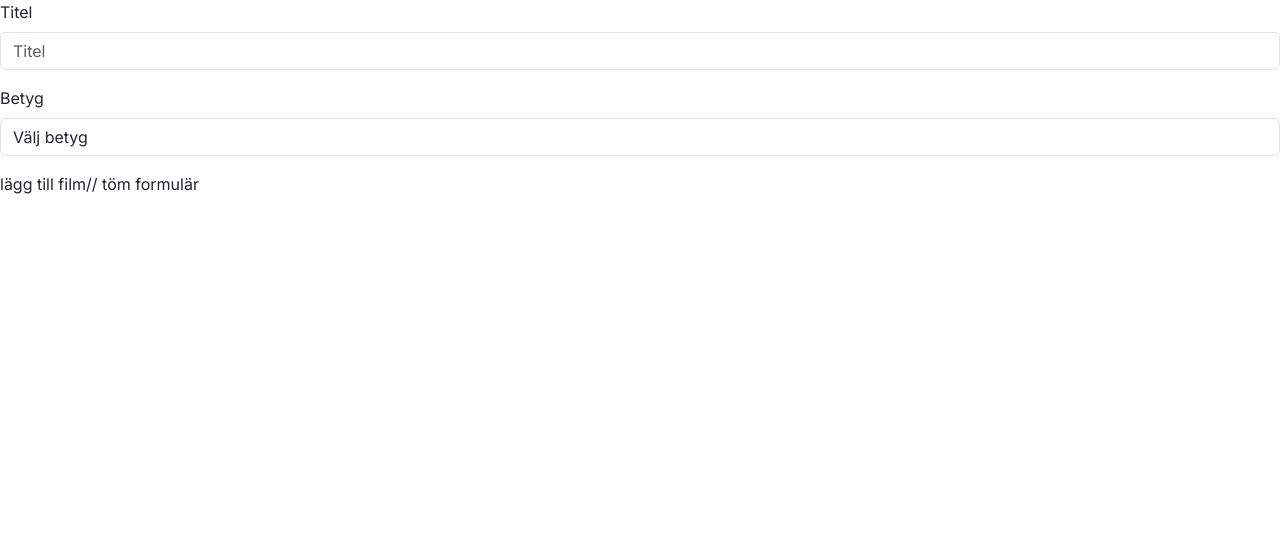
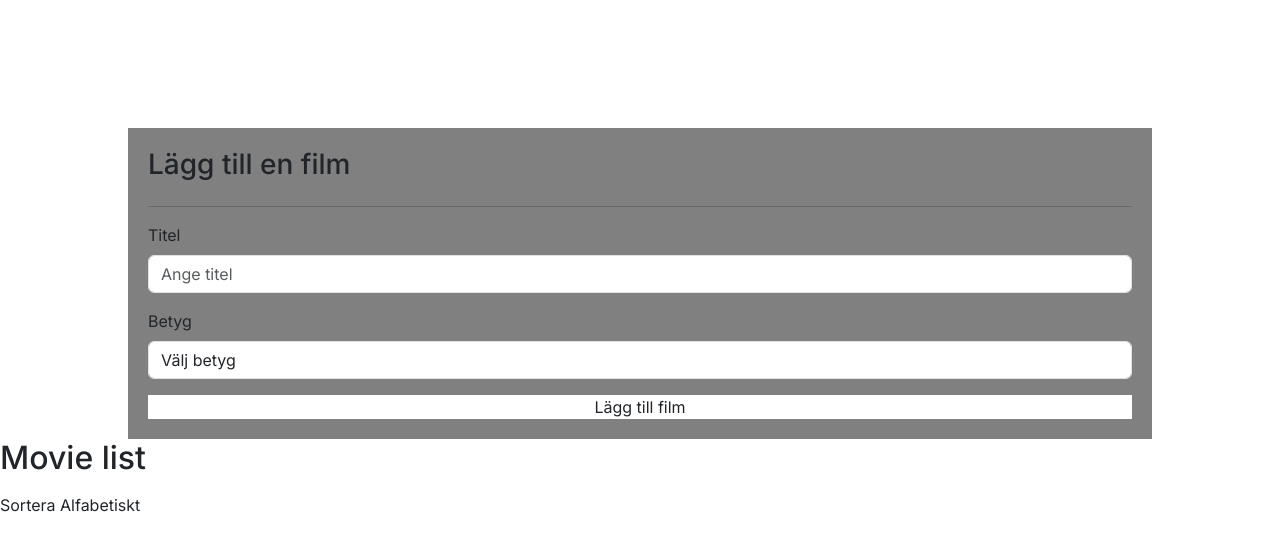
Before and after one commit to hannah-lindback/inl-6, a Next.js app: page / in a window 1280 px wide. Shown: the top 550 px of the page. Built offline with nearby package versions, Linux system fonts and the light colour scheme.

Commit message:
Skapat funktionalitet för formulär samt stjärnor och alfabetisk ordning

```diff
--- a/src/app/components/AddMovieForm/index.jsx
+++ b/src/app/components/AddMovieForm/index.jsx
@@ -1,10 +1,11 @@
 import React, { useState } from 'react';
 import Form from 'react-bootstrap/Form';
+import './styles.css';
 
 function AddMovieForm(props) {
   const [movie, setMovie] = useState({
     title: '',
-    stars: [],
+    rating: '',
   });
 
   const handleChange = (e) => {
@@ -16,28 +17,41 @@ function AddMovieForm(props) {
 
   const handleSubmit = (e) => {
     e.preventDefault();
+    if (!movie.title.trim() || !movie.rating.trim()) {
+      alert('Please fill in both title and rating');
+      return;
+    }
+
+    // Call addMovie function passed as prop
     props.addMovie(movie);
+
+    // Clear form fields
     setMovie({
       title: '',
-      stars: [],
+      rating: '',
     });
+
+    // Clear form inputs
+    e.target.reset();
   };
 
   return (
-    <Form onSubmit={handleSubmit}>
+    <Form className="movie-form" onSubmit={handleSubmit}>
+      <h3>Lägg till en film</h3>
+      <hr />
+      <div></div>
       <Form.Group className="mb-3" controlId="formGroupTitle">
         <Form.Label>Titel</Form.Label>
         <Form.Control
           type="text"
           name="title"
-          placeholder="Titel"
+          placeholder="Ange titel"
           value={movie.title}
-            onChange={handleChange}
-            required // Fältet måste vara ifyllt/obliagtoriskt
+          onChange={handleChange}
+          required // Fältet måste vara ifyllt/obligatoriskt
         />
-            <div className="valid-feedback"> Det ser bra ut</div>
-            <div className="invalid-feedback"> Var god fyll i titel</div>
-
+        <div className="valid-feedback">Det ser bra ut</div>
+        <div className="invalid-feedback">Var god fyll i titel</div>
       </Form.Group>
       <Form.Group className="mb-3" controlId="formGroupStars">
         <Form.Label>Betyg</Form.Label>
@@ -45,8 +59,8 @@ function AddMovieForm(props) {
           as="select"
           name="rating"
           value={movie.rating}
-            onChange={handleChange}
-            required // Fältet är obligatoriskt obligatoriskt
+          onChange={handleChange}
+          required // Fältet är obligatoriskt/obligatoriskt
         >
           <option value="">Välj betyg</option>
           <option value="1">1</option>
@@ -54,14 +68,14 @@ function AddMovieForm(props) {
           <option value="3">3</option>
           <option value="4">4</option>
           <option value="5">5</option>
-              </Form.Control>
-              <div className="valid-feedback"> Det ser bra ut </div>
-              <div className="invalid-feedback"> Var god fyll i ett betyg</div>
+        </Form.Control>
+        <div className="valid-feedback">Det ser bra ut</div>
+        <div className="invalid-feedback">Var god fyll i ett betyg</div>
       </Form.Group>
-          <button type="submit">lägg till film</button>
-          // töm formulär
+      <button type="submit">Lägg till film</button>
+      {/* töm formulär */}
     </Form>
   );
-};
+}
 
 export default AddMovieForm;
--- /dev/null
+++ b/src/app/components/AddMovieForm/styles.css
@@ -0,0 +1,15 @@
+Form {
+    display: flex;
+    flex-direction: column;
+    background-color: grey;
+    margin-top: 10%;
+    margin-right: 10%;
+    margin-left: 10%;
+    padding: 20px;
+}
+
+Button {
+    background-color: white;
+    justify-content: center;
+    display: flex;
+}
--- a/src/app/components/MovieList/index.jsx
+++ b/src/app/components/MovieList/index.jsx
@@ -1,17 +1,41 @@
 import React, { useState } from 'react';
-import React from 'react';
-import AddMovieForm from '../AddMovieForm';
+import './styles.css';
 
 
-function MovieList ({movies}) {
+
+function MovieList({ movies, setMovies }) {
+
+    //här ska vi skicka in movies
+    const handleDelete = (index) => {
+        const updatedMovies = [...movies];
+        updatedMovies.splice(index, 1);
+        setMovies(updatedMovies);
+    }
+
+    //gör om rating-värde till stjärnor
+    const appendStars = (rating) => {
+        const stars = [];
+
+        for (let i = 0; i < parseInt(rating); i++) {
+            stars.push(<img key={i} src="./star.png" alt="star" />);
+
+        }
+        return stars;
+
+
+
+    };
+
+
+
+
     return (
         <div>
             <h2> Movie list</h2>
             <ul>
                 {movies.map((movie, index) => (
-                    <li key={index}>{movie.title} - Rating: {movie.rating}
-                        {/* knapp för att ta bort filmen*/}
-                        <button onClick={(() => handleDelete(index))}>Radera filmen</button>
+                    <li key={index}>{movie.title} {appendStars(movie.rating)}
+                        <button onClick={() => handleDelete(index)}>Radera filmen</button>
                     </li>
                 ))}
             </ul>
--- a/src/app/components/OrderByAlpha/index.jsx
+++ b/src/app/components/OrderByAlpha/index.jsx
@@ -0,0 +1,20 @@
+import React from 'react';
+import { setMovies } from 'react';
+
+
+function OrderByAlpha({ movies, setMovies }) {
+
+    const sortAlfabetic = () => {
+        const sortedMovies = [...movies];
+        sortedMovies.sort((a, b) => a.title.localeCompare(b.title));
+        setMovies(sortedMovies);
+    }
+
+    return (
+        <div>
+            <button onClick={sortAlfabetic}>Sortera Alfabetiskt</button>
+        </div>
+        );
+}
+
+export default OrderByAlpha;
--- a/src/app/index.css
+++ b/src/app/index.css
@@ -0,0 +1,7 @@
+Form {
+    display: flex;
+    flex-direction: column;
+    align-items: center;
+    justify-content: center;
+    height: 100vh;
+}
--- a/src/app/page.jsx
+++ b/src/app/page.jsx
@@ -1,12 +1,23 @@
 "use client";
-import React from 'react';
+import React, { useState } from 'react';
 import AddMovieForm from './components/AddMovieForm';
 import 'bootstrap/dist/css/bootstrap.min.css';
+import MovieList from './components/MovieList';
+import OrderByAlpha from './components/OrderByAlpha';
 
 
 export default function Home() {
+  const [movies, setMovies] = useState([]);
+
+  const addMovie = (newMovie) => {
+    setMovies([...movies, newMovie]);
+  }
   return (
-    <AddMovieForm />
+    <div> {/* Wrap AddMovieForm and MovieList inside a parent element */}
+      <AddMovieForm addMovie={addMovie} />
+      <MovieList movies={movies} setMovies={setMovies} />
+      <OrderByAlpha movies={movies} setMovies={setMovies} />
+    </div>
   );
 }
 
```
Also changed, not shown: public/delete.png (added), public/star.png (added), src/app/components/MovieList/styles.css (added).
